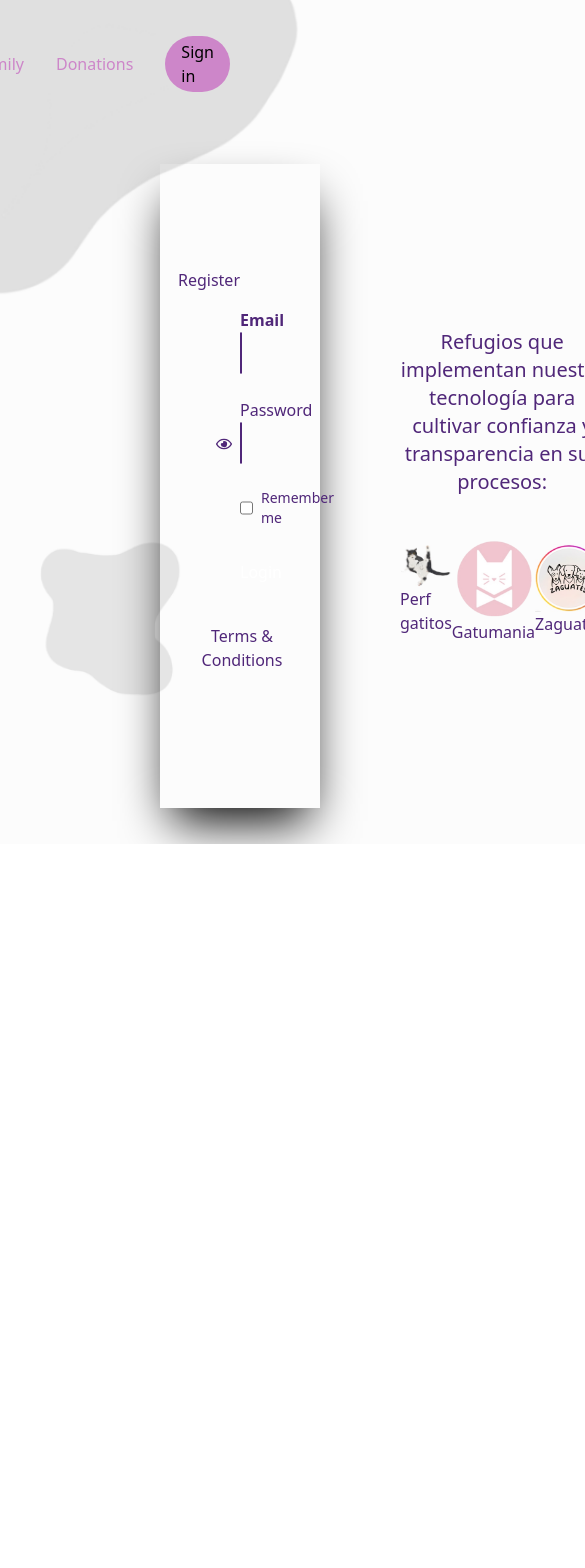
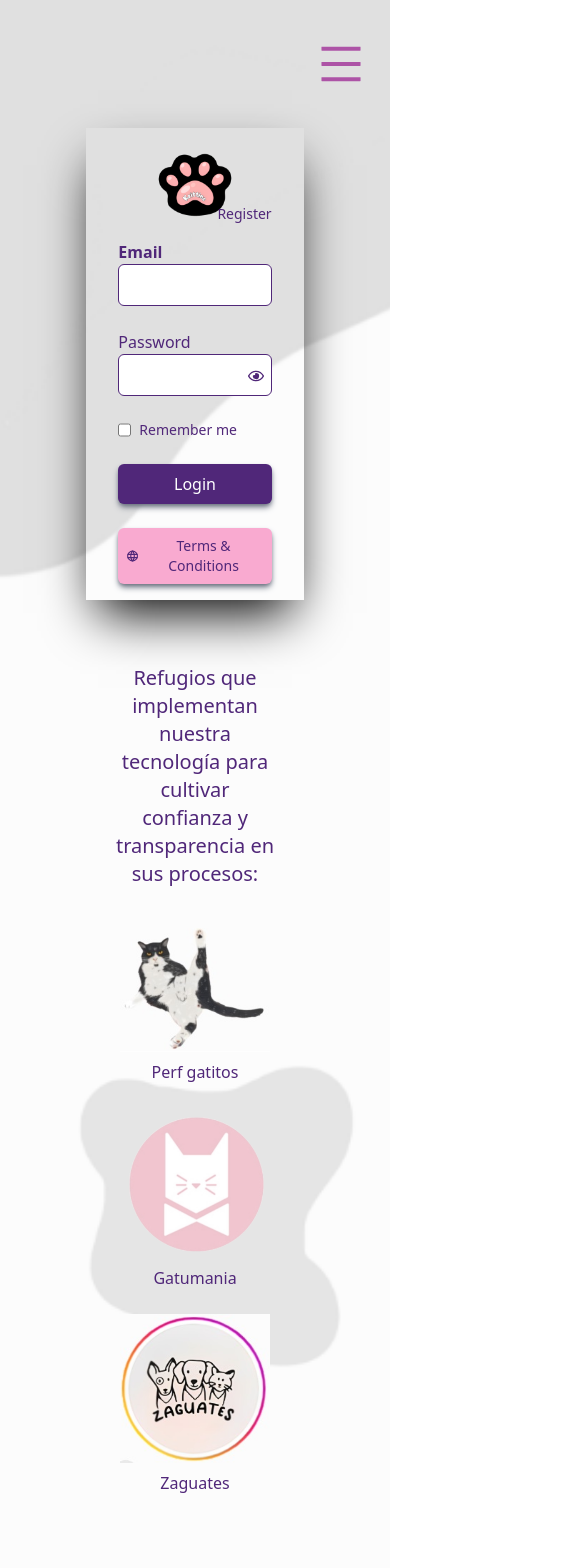
Before and after one commit to eliasismael/krittie, a React (Vite) app: page /login in a window 390 px wide. Shown: the top 1568 px of the page, 585 px wide, since content can reach past the window. Before the commit the page ends 844 px from the top, so only its background shows below. Built offline with nearby package versions, Linux system fonts and the light colour scheme.

Commit message:
maked page responsive and added menu for mobile

```diff
--- a/src/App.tsx
+++ b/src/App.tsx
@@ -6,12 +6,16 @@ import { Routes, Route } from "react-router-dom";
 import Adoptions from "./pages/Adoptions";
 import Donations from "./pages/Donations";
 import Family from "./pages/Family";
+import Footer from "./components/Footer";
 
 function App() {
   return (
-    <div className="px-40 h-[100vh]relative">
+    // container
+    <div className="flex flex-col min-h-screen">
       <Navbar />
-      <div className="h-[calc(100vh-8rem)]">
+
+      {/* content */}
+      <div className="px-8 sm:px-20 h-[calc(100vh-8rem)] relative flex-1">
         <Routes>
           <Route path="/" element={<Home />} />
           <Route path="adoptions" element={<Adoptions />} />
@@ -19,8 +23,9 @@ function App() {
           <Route path="donations" element={<Donations />} />
           <Route path="login" element={<LogIn />} />
         </Routes>
-        {/* <Home /> */}
       </div>
+
+      <Footer />
     </div>
   );
 }
--- /dev/null
+++ b/src/components/Footer.tsx
@@ -0,0 +1,12 @@
+const Footer = () => {
+  return (
+    <footer className="bg-gray-900 text-white p-4 w-full ">
+      <div className="container mx-auto text-center">
+        <p className="mt-2">© {new Date().getFullYear()} Krittie</p>
+        <p className="text-sm">All rights reserved.</p>
+      </div>
+    </footer>
+  );
+};
+
+export default Footer;
--- /dev/null
+++ b/src/components/Menu.tsx
@@ -0,0 +1,81 @@
+import { NavLink, Link } from "react-router-dom";
+
+import "../styles/Menu.css";
+
+interface MenuProps {
+  windowWidth: number;
+  isMenuVisible: boolean;
+  setIsMenuVisible: React.Dispatch<React.SetStateAction<boolean>>;
+}
+
+const Menu: React.FC<MenuProps> = (props) => {
+  const { setIsMenuVisible, isMenuVisible } = props;
+
+  return (
+    <div
+      className={`
+      w-10/12 flex flex-col gap-4 items-center bg-white fixed top-24 py-4 left-1/2
+      transform -translate-x-1/2 rounded-lg shadow-md border z-50
+       border-[#ad53a6] shadow-[#ad53a6]
+      duration-500
+
+      ${!isMenuVisible && "-translate-y-[30rem]"}
+    `}
+    >
+      <ul className=" w-full flex flex-col justify-end items-center gap-8 text-[#cd86c9]">
+        <li className="font-bold">
+          <NavLink
+            to={"/"}
+            className={({ isActive }) =>
+              isActive ? "underline underline-offset-4" : ""
+            }
+            onClick={() => setIsMenuVisible(false)}
+          >
+            Home
+          </NavLink>
+        </li>
+        <li>
+          <NavLink
+            to={"/adoptions"}
+            className={({ isActive }) =>
+              isActive ? "underline underline-offset-4" : ""
+            }
+            onClick={() => setIsMenuVisible(false)}
+          >
+            Adoptions
+          </NavLink>
+        </li>
+        <li>
+          <NavLink
+            to={"/family"}
+            className={({ isActive }) =>
+              isActive ? "underline underline-offset-4" : ""
+            }
+            onClick={() => setIsMenuVisible(false)}
+          >
+            Family
+          </NavLink>
+        </li>
+        <li>
+          <NavLink
+            to={"/donations"}
+            className={({ isActive }) =>
+              isActive ? "underline underline-offset-4" : ""
+            }
+            onClick={() => setIsMenuVisible(false)}
+          >
+            Donations
+          </NavLink>
+        </li>
+        <li
+          className="text-[#cd86c9] text-black rounded-full px-4 py-1 hover:bg-[#ad53a6] duration-300"
+          onClick={() => setIsMenuVisible(false)}
+        >
+          <NavLink to={"/login"}>Sign in</NavLink>
+        </li>
+      </ul>
+    </div>
+  );
+};
+
+export default Menu;
--- a/src/components/Navbar.tsx
+++ b/src/components/Navbar.tsx
@@ -1,9 +1,19 @@
+import { useEffect, useState } from "react";
 import logo from "../assets/Logo-Kritties.png";
 import { NavLink, Link } from "react-router-dom";
+import useWindowWidth from "../hooks/useWindowWidth";
+import Menu from "./Menu";
+import { AiOutlineMenu } from "react-icons/ai";
 
 function Navbar() {
+  const { windowWidth } = useWindowWidth();
+
+  const [isMenuVisible, setIsMenuVisible] = useState(false);
+
   return (
-    <nav className="flex items-center w-full h-32 sticky top-0">
+    <nav className="flex items-center w-full h-32 sticky top-0 z-50 px-6">
+      {/* DESKTOP */}
+      {windowWidth >= 768 && (
         <ul className=" w-full flex justify-end items-center gap-8 text-[#cd86c9]">
           <li className="mr-auto ml-4 flex items-center">
             <Link to="/">
@@ -60,6 +70,23 @@ function Navbar() {
             <NavLink to={"/login"}>Sign in</NavLink>
           </li>
         </ul>
+      )}
+
+      {/* MOBILE */}
+      {windowWidth < 768 && (
+        <div className="flex justify-end w-full">
+          <AiOutlineMenu
+            className="menu-logo"
+            onClick={() => setIsMenuVisible((prevState) => !prevState)}
+          />
+
+          <Menu
+            isMenuVisible={isMenuVisible}
+            windowWidth={windowWidth}
+            setIsMenuVisible={setIsMenuVisible}
+          />
+        </div>
+      )}
     </nav>
   );
 }
--- /dev/null
+++ b/src/hooks/useWindowWidth.tsx
@@ -0,0 +1,16 @@
+import { useState, useEffect } from "react";
+
+const useWindowWidth = () => {
+  const [windowWidth, setWindowWidth] = useState(window.innerWidth);
+  const handleResize = () => setWindowWidth(window.innerWidth);
+
+  useEffect(() => {
+    window.addEventListener("resize", handleResize);
+
+    return () => window.removeEventListener("resize", handleResize);
+  }, []);
+
+  return { windowWidth };
+};
+
+export default useWindowWidth;
--- a/src/index.css
+++ b/src/index.css
@@ -16,6 +16,7 @@
 body {
   background-image: url("../src/assets/background.png");
   background-size: cover;
+  background-repeat: no-repeat;
 }
 
 .adigiana {
--- a/src/pages/Adoptions.tsx
+++ b/src/pages/Adoptions.tsx
@@ -2,7 +2,7 @@ import adoptionsImg from "../assets/adopciones-img.jpg";
 
 function Adoptions() {
   return (
-    <div className="flex flex-col items-center gap-10">
+    <div className="flex flex-col items-center gap-10 my-20">
       {/* TITLE */}
 
       <h2 className="adigiana text-[#ad53a6] text-5xl">Adopciones</h2>
--- a/src/pages/Donations.tsx
+++ b/src/pages/Donations.tsx
@@ -6,7 +6,7 @@ import qr from "../assets/donations-qr.jpg";
 
 function Donations() {
   return (
-    <div className="flex flex-col items-center gap-10">
+    <div className="flex flex-col items-center gap-10 my-20">
       {/* TITLE */}
       <h2 className="adigiana text-[#ad53a6] text-5xl">Donaciones</h2>
       {/* MAIN TEXT */}
--- a/src/pages/Family.tsx
+++ b/src/pages/Family.tsx
@@ -3,7 +3,7 @@ import familyWomen from "../assets/familyWomen-img.jpg";
 
 function Family() {
   return (
-    <div className="flex flex-col items-center gap-8">
+    <div className="flex flex-col items-center gap-10 mb-20">
       {/* TITLE */}
 
       <h2 className="adigiana text-[#ad53a6] text-5xl">Familia</h2>
--- a/src/pages/LogIn.tsx
+++ b/src/pages/LogIn.tsx
@@ -9,14 +9,15 @@ import { FaRegEye, FaRegEyeSlash } from "react-icons/fa";
 
 function LogIn() {
   const [isPasswordVisible, setIsPasswordVisible] = useState(false);
+
   return (
-    <div className="flex h-full text-[#502779] items-center">
-      {/* LEFT SIDE */}
-      <div className="h-[90%] shadow-2xl shadow-black w-5/12 flex flex-col justify-center items-center px-20">
+    <div className="flex flex-col sm:flex-row h-full text-[#502779] items-center justify-evenly">
+      {/*************** LEFT SIDE *****************/}
+      <div className="mb-16 sm:mb-0 shadow-2xl shadow-black w-8/12 sm:w-4/12 flex flex-col justify-center items-center px-8 py-4">
         {/* LOGO & REGISTER */}
-        <div className="flex items-end  justify-center relative w-full mb-4">
+        <div className="flex items-end justify-center relative w-full mb-4">
           <img src={logo} width={80} />
-          <p className="absolute right-0">Register</p>
+          <p className="absolute right-0 text-sm">Register</p>
         </div>
 
         {/* FORM */}
@@ -32,7 +33,6 @@ function LogIn() {
             </label>
 
             {/* PASSWORD */}
-
             <div className="flex items-end w-full relative">
               <label className="flex flex-col w-full">
                 Password
@@ -67,37 +67,55 @@ function LogIn() {
 
           <button
             type="button"
-            className="bg-[#f9aad0] text-[#502779] w-full py-2 mt-6 rounded-md shadow-md shadow-gray-500 flex justify-center items-center"
+            className="bg-[#f9aad0] text-[#502779] w-full py-2 px-2 mt-6 rounded-md shadow-md shadow-gray-500
+            flex justify-center items-center text-sm sm:text-md"
           >
             <TbWorld /> <span className="ml-1">Terms & Conditions</span>
           </button>
         </div>
       </div>
-      {/* RIGHT SIDE */}
-      <div className="flex flex-col justify-evenly px-20 gap-10">
+
+      {/************* RIGHT SIDE ****************/}
+      <div className="w-6/12 flex flex-col justify-evenly gap-10 mb-20 md:px-10">
+        {/* TEXT */}
         <p className="text-xl text-center">
           Refugios que implementan nuestra tecnología para cultivar confianza y
           transparencia en sus procesos:
         </p>
-        <div className="flex justify-evenly items-center">
-          <figure className="h-full flex flex-col justify-between items-center">
+
+        {/* IMAGES */}
+        <div className="flex flex-col sm:flex-row justify-evenly items-center gap-6 ">
+          {/* IMAGE 1 */}
+          <figure className="flex flex-col items-center ">
             <img
               src={perfGatitos}
               alt="Perf Gatitos"
-              width={170}
-              // height={150}
+              width={150}
+              className=" h-full object-cover"
             />
-            <figcaption className="mt-auto">Perf gatitos</figcaption>
+            <figcaption className="mt-2 ">Perf gatitos</figcaption>
           </figure>
 
-          <figure className="h-full flex flex-col justify-between items-center">
-            <img src={gatumania} alt="Gatumania" width={150} />
-            <figcaption>Gatumania</figcaption>
+          {/* IMAGE 2 */}
+          <figure className="flex flex-col items-center ">
+            <img
+              src={gatumania}
+              alt="Gatumania"
+              width={150}
+              className=" h-full object-cover"
+            />
+            <figcaption className="mt-2">Gatumania</figcaption>
           </figure>
 
-          <figure className="h-full flex flex-col justify-between items-center">
-            <img src={zaguates} alt="Zaguates" width={150} />
-            <figcaption>Zaguates</figcaption>
+          {/* IMAGE 3 */}
+          <figure className="flex flex-col items-center ">
+            <img
+              src={zaguates}
+              alt="Zaguates"
+              width={150}
+              className=" h-full object-cover"
+            />
+            <figcaption className="mt-2">Zaguates</figcaption>
           </figure>
         </div>
       </div>
--- /dev/null
+++ b/src/styles/menu.css
@@ -0,0 +1,11 @@
+.menu-logo {
+  width: 50px !important;
+  height: 50px;
+  color: #ad53a6;
+  transition: 300ms;
+  cursor: pointer;
+}
+
+.menu-logo:hover {
+  color: black;
+}
```
Lines whose indentation alone changed are shown as unchanged.
